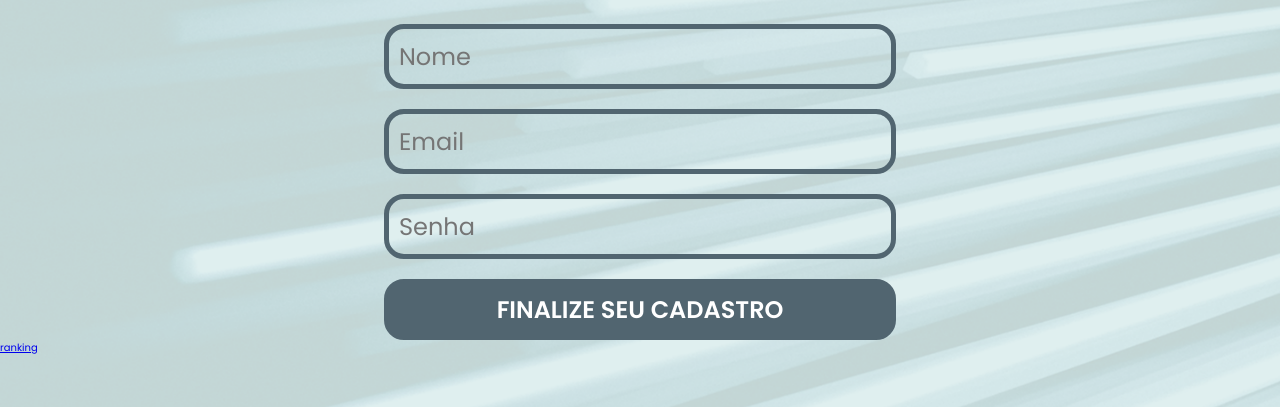
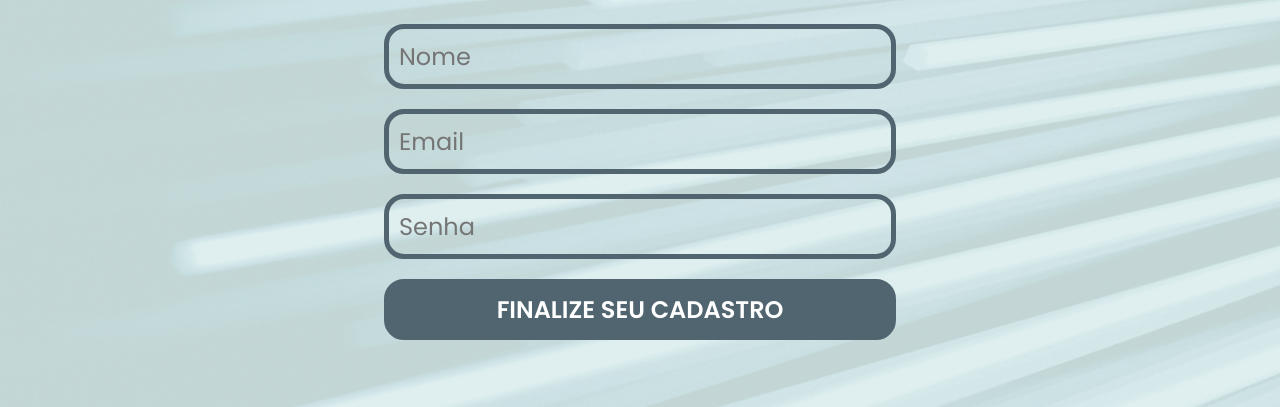
Before and after one commit to 1ucasxz/frontend_lucas02ma, a plain HTML site: page Página de Cadastro/paginaDeCadastro.html in a window 1280 px wide. Shown: the part 393-800 px from the top of the page. Drawn offline with Linux system fonts and the light colour scheme; files whose address does not match are found by name.

Commit message:
Update paginaDeCadastro.html

```diff
--- a/Página de Cadastro/paginaDeCadastro.html
+++ b/Página de Cadastro/paginaDeCadastro.html
@@ -36,7 +36,5 @@
         <button id="button">FINALIZE SEU CADASTRO</button>
     </form>
 
-    <a href="../Ranking/ranking.html">ranking</a>
-
 </body>
 </html>
```
